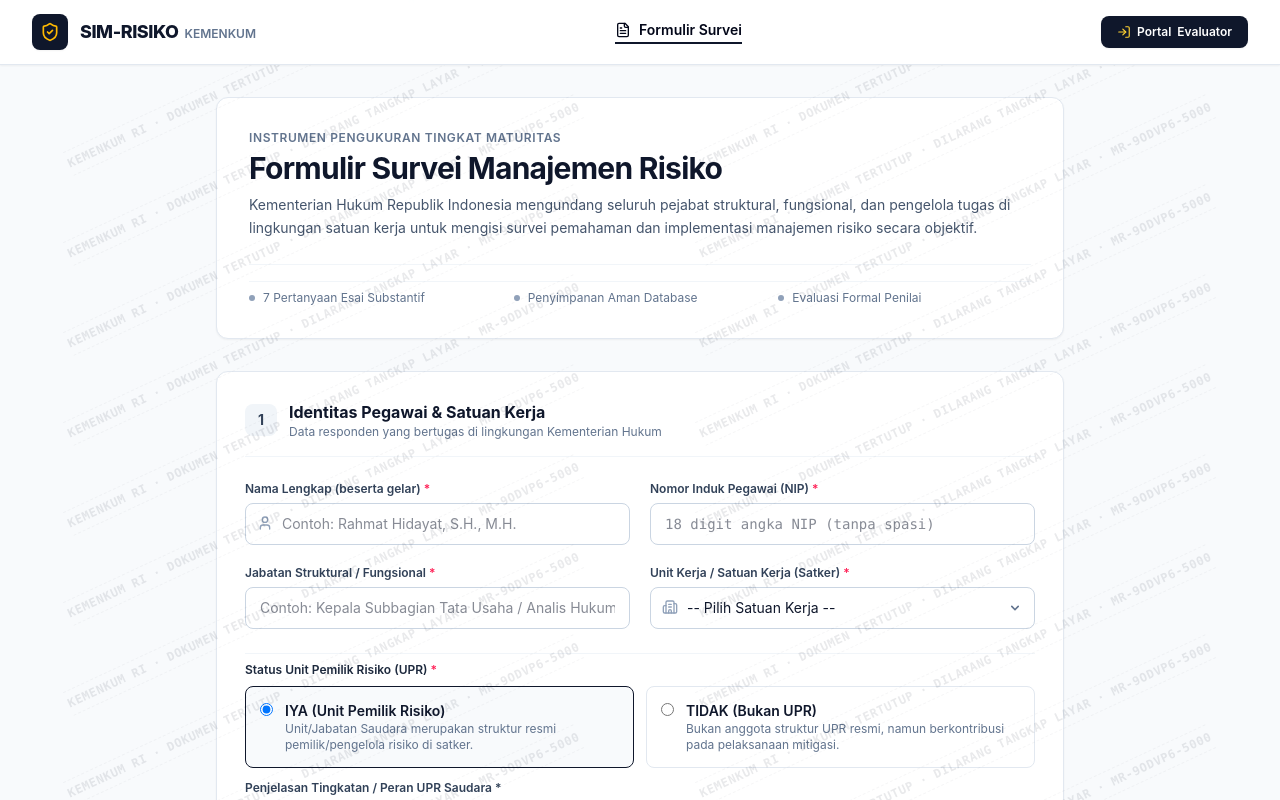
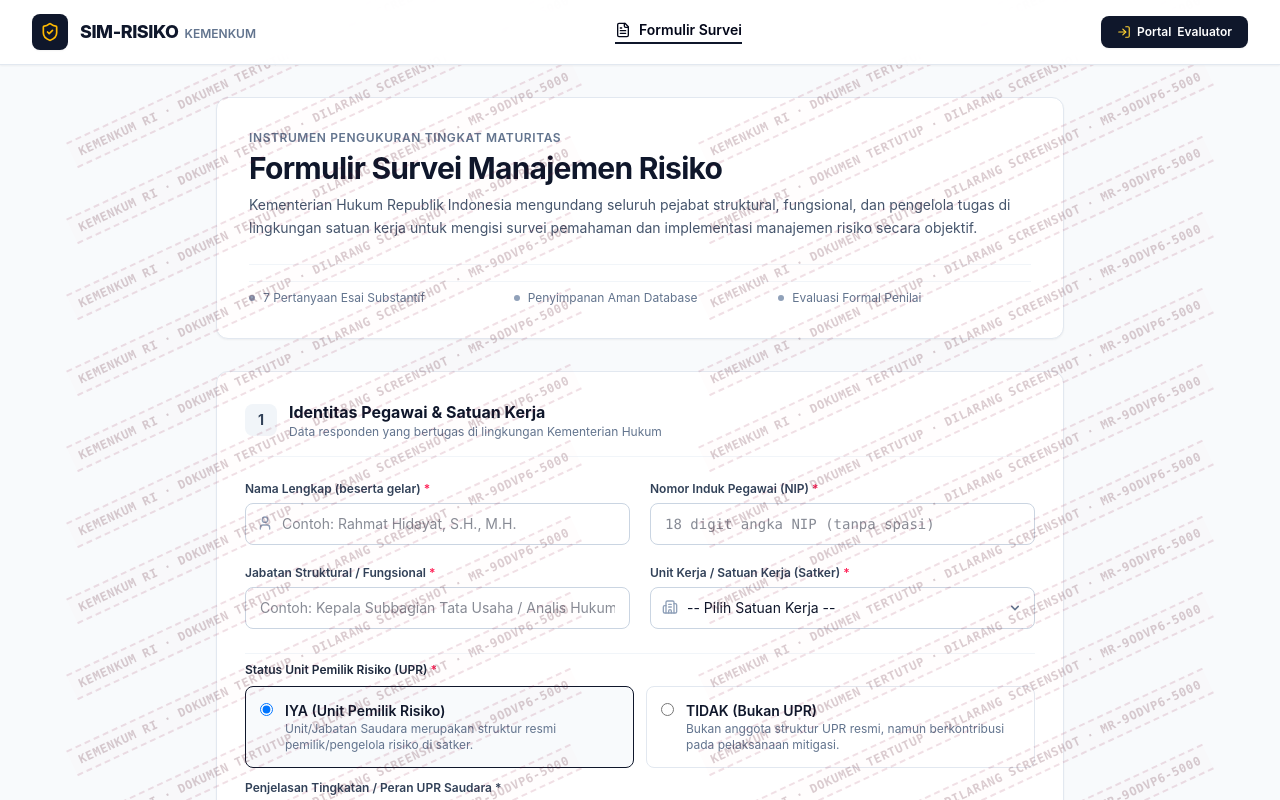
Before and after one commit to athay04-cloud/Eval-MR-2026, a React (Vite) app: page / in a window 1280 px wide. Shown: the top 800 px of the page. Built offline with nearby package versions, Linux system fonts and the light colour scheme.

Commit message:
feat: enhance security shield and update build assets
Add `pagehide` event listener to SecurityShield to improve detection of window closure/navigation. Adjust watermark visual styling and update build artifacts in docs.

```diff
--- a/src/components/SecurityShield.tsx
+++ b/src/components/SecurityShield.tsx
@@ -182,6 +182,7 @@
     window.addEventListener('paste', handlePaste);
     window.addEventListener('copy', handleCopy);
     window.addEventListener('blur', handleWindowBlur);
+    window.addEventListener('pagehide', handleWindowBlur);
     document.addEventListener('visibilitychange', handleVisibilityChange);
 
     return () => {
@@ -193,6 +194,7 @@
       window.removeEventListener('paste', handlePaste);
       window.removeEventListener('copy', handleCopy);
       window.removeEventListener('blur', handleWindowBlur);
+      window.removeEventListener('pagehide', handleWindowBlur);
       document.removeEventListener('visibilitychange', handleVisibilityChange);
       document.body.classList.remove('screen-shield-active');
     };
@@ -206,15 +208,15 @@
         pointer-events-none ensures users can click, scroll, and type without any obstruction.
       */}
       <div
-        className="fixed inset-0 pointer-events-none z-30 select-none overflow-hidden flex flex-wrap gap-x-12 gap-y-16 p-4 sm:p-8 items-center justify-around opacity-[0.09] dark:opacity-[0.14]"
+        className="fixed inset-0 pointer-events-none z-30 select-none overflow-hidden flex flex-wrap gap-x-8 gap-y-12 p-3 sm:p-6 items-center justify-around opacity-20 dark:opacity-25"
         aria-hidden="true"
       >
-        {Array.from({ length: 36 }).map((_, i) => (
+        {Array.from({ length: 48 }).map((_, i) => (
           <div
             key={i}
-            className="transform -rotate-25 text-[11px] sm:text-xs font-black text-slate-900 tracking-wider whitespace-nowrap uppercase font-mono border-y border-dashed border-slate-900/40 py-1"
+            className="transform -rotate-25 text-[10px] sm:text-xs font-black text-rose-950 tracking-wider whitespace-nowrap uppercase font-mono border-y-2 border-dashed border-rose-900/60 py-1 px-2 bg-rose-500/5"
           >
-            KEMENKUM RI · DOKUMEN TERTUTUP · DILARANG TANGKAP LAYAR · {sessionToken}
+            KEMENKUM RI · DOKUMEN TERTUTUP · DILARANG SCREENSHOT · {sessionToken}
           </div>
         ))}
       </div>
```
Also changed, not shown: 3 other files (tests, documents, lock files or other folders).
